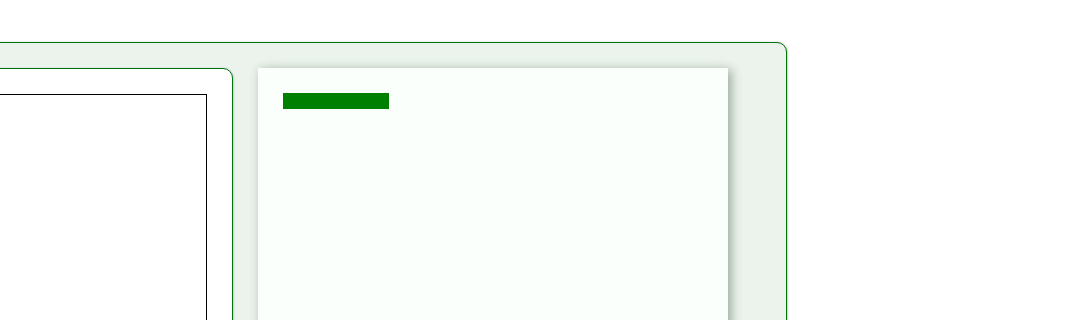
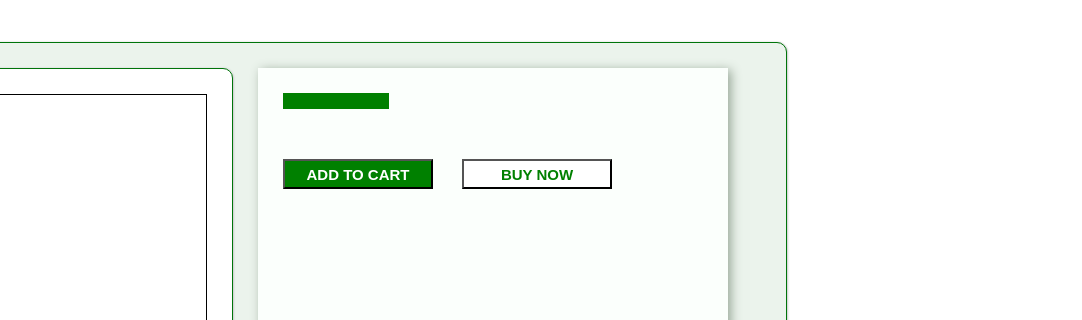
Before and after one commit to JuliRulquinha/Groceries, a plain HTML site: page product.html in a window 1280 px wide. Shown: the part 114-434 px from the top of the page, 198-1280 px from the left. Drawn offline with Linux system fonts and the light colour scheme.

Commit message:
added buy now and add to cart buttons

```diff
--- a/product.html
+++ b/product.html
@@ -46,6 +46,9 @@
                 <p id="p-quantity">
 
                 </p>
+
+                <button id="add-to-cart" class="btn">ADD TO CART</button>
+                <button id="buy" class="btn"> BUY NOW</button>
             </div>
 
         </div>
--- a/productStyle.css
+++ b/productStyle.css
@@ -104,3 +104,23 @@ footer{
     padding: 8px;
     width: 90px;
 }
+
+#add-to-cart{
+    background-color: green;
+    color: white;
+    font-weight: bolder;
+    width: 150px;
+    height: 30px;
+    font-size: 15px;
+    margin: 25px;
+}
+
+#buy{
+    background-color: rgb(255, 255, 255);
+    color: green;
+    font-weight: bolder;
+    width: 150px;
+    height: 30px;
+    font-size: 15px;
+
+}
```
